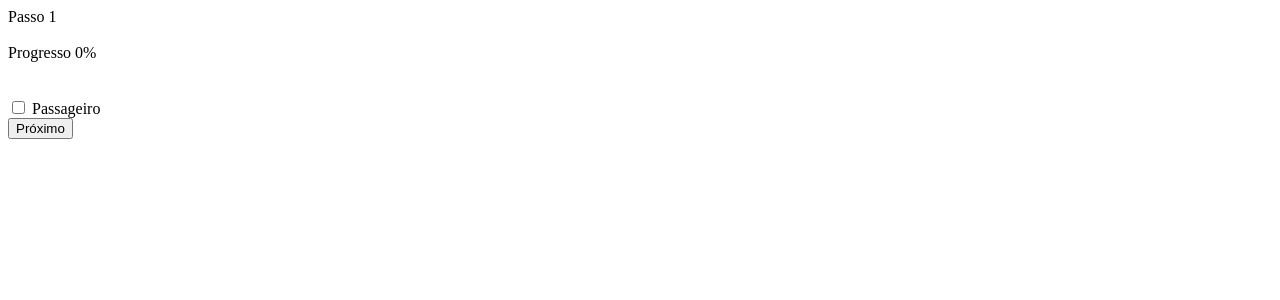
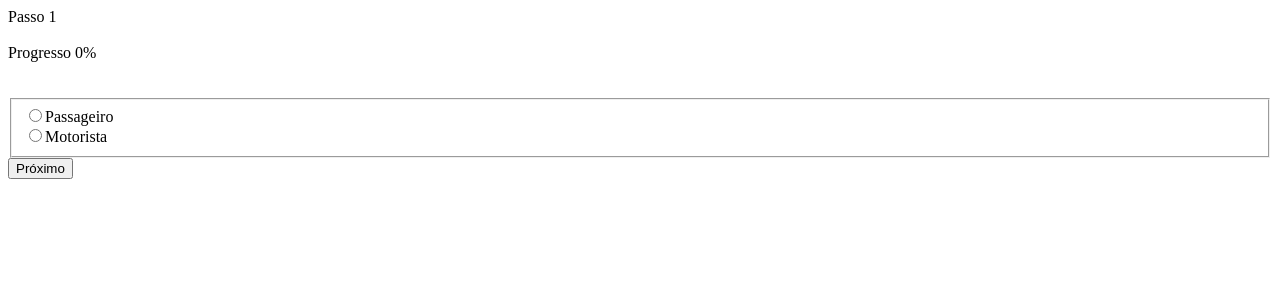
Before and after one commit to ViniMerc/rotasys_branas, a Next.js app in the folder frontend_next/: page / in a window 1280 px wide. Shown: the top 300 px of the page. Built offline with nearby package versions, Linux system fonts and the light colour scheme.

Commit message:
feat: add is driver to form

```diff
--- a/frontend_next/app/SignupWizard.tsx
+++ b/frontend_next/app/SignupWizard.tsx
@@ -3,6 +3,8 @@ import axios from "axios";
 export default class SignupWizard {
 	step = 1;
 	isPassenger = false;
+	isDriver = false;
+	carPlate = "";
 	name = "";
 	email = "";
 	cpf = "";
@@ -14,8 +16,12 @@ export default class SignupWizard {
 
 	validate() {
 		this.errorMessage = "";
-		if (this.step === 1 && !this.isPassenger) {
+		if (this.step === 1 && !this.isPassenger && !this.isDriver) {
 			this.errorMessage = "Selecione o tipo de conta";
+			return false;
+		}
+		if (this.step === 1 && this.isDriver && !this.carPlate) {
+			this.errorMessage = "Adicione a placa do carro ";
 			return false;
 		}
 		if (this.step === 2 && !this.name) {
@@ -65,6 +71,8 @@ export default class SignupWizard {
 		this.confirmPassword = "";
 		this.errorMessage = "";
 		this.accountId = "";
+		this.carPlate = "";
+		this.isDriver = false
 	}
 
 	calculateProgress() {
--- a/frontend_next/app/page.tsx
+++ b/frontend_next/app/page.tsx
@@ -25,9 +25,36 @@ function App() {
 				<div>{wizard.errorMessage}</div>
 				<br />
 				{(wizard.step === 1) &&
+
 					<div>
-						<input title="check" type="checkbox" onChange={() => reload(() => wizard.isPassenger = !wizard.isPassenger)} /> Passageiro
+						<fieldset >
+
+							<div>
+								<input title="check" type="radio" checked={wizard.isPassenger} onChange={() => reload(() => {
+									wizard.isPassenger = !wizard.isPassenger
+									wizard.isDriver = false
+								})} />
+								<label  >Passageiro</label>
+							</div>
+
+							<div>
+								<input type="radio" checked={wizard.isDriver} onChange={() => reload(() => {
+									wizard.isDriver = !wizard.isDriver
+									wizard.isPassenger = false
+								})} />
+								<label  >Motorista</label>
+							</div>
+
+
+						</fieldset>
+						{wizard.isDriver && (<div>
+							<input title="check" type="text" onChange={(e) => reload(() => wizard.carPlate = e.target.value)} /> Placa do carro
+						</div>)}
+
+
 					</div>
+
+
 				}
 				{(wizard.step === 2) &&
 					<div>
```
